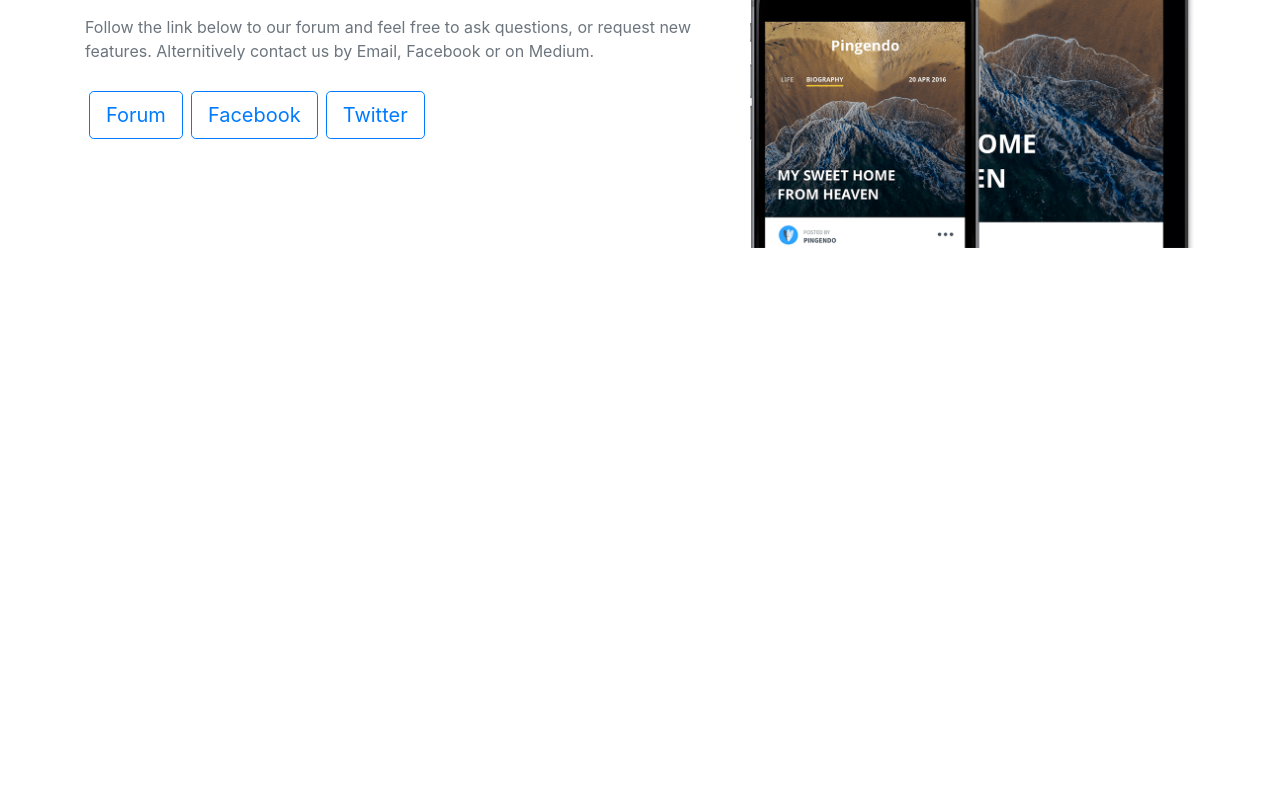
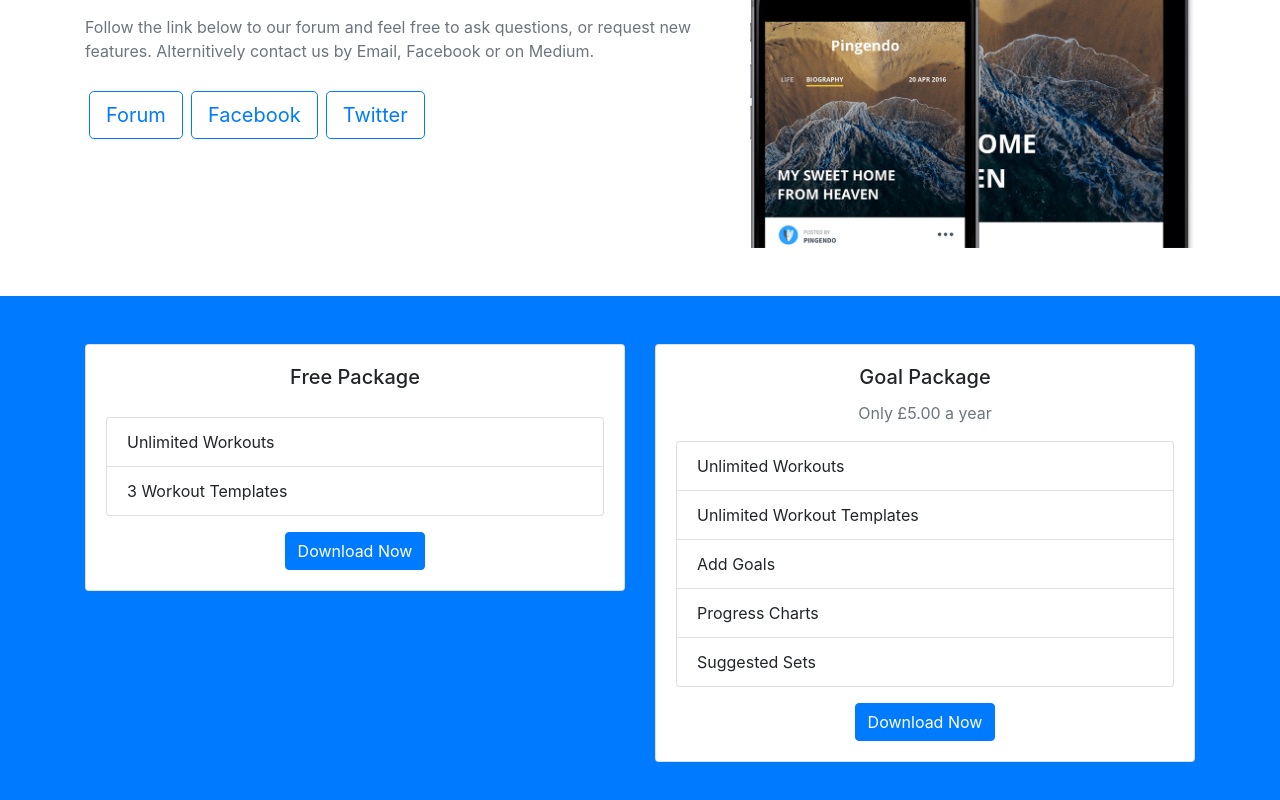
Before and after one commit to thomasleese/strive-frontend, a React (Create React App) app in the folder healthy-gym/: page / in a window 1280 px wide. Shown: the part 1785-2585 px from the top of the page. Before the commit the page ends 2081 px from the top, so only its background shows below. Built offline with nearby package versions, Linux system fonts and the light colour scheme.

Commit message:
add pricing pane to app

```diff
--- a/healthy-gym/src/App.css
+++ b/healthy-gym/src/App.css
@@ -30,3 +30,7 @@
     transform: rotate(360deg);
   }
 }
+
+:root {
+  --primary: rgba(0, 0, 0, 0);
+}
--- a/healthy-gym/src/App.js
+++ b/healthy-gym/src/App.js
@@ -3,6 +3,7 @@ import './App.css';
 import Navbar from './components/navbar/Navbar';
 import IntroPane from './components/IntroPane/IntroPane';
 import DescriptionPane from './components/DescriptionPane/DescriptionPane';
+import PricingPane from './components/PricingPane/PricingPane';
 
 class App extends Component {
   render() {
@@ -11,6 +12,7 @@ class App extends Component {
         <Navbar/>
         <IntroPane/>
         <DescriptionPane/>
+        <PricingPane/>
       </div>
     );
   }
--- /dev/null
+++ b/healthy-gym/src/components/PricingPane/PricingPane.js
@@ -0,0 +1,50 @@
+import React from 'react';
+
+
+function Card(props) {
+  return (
+    <div className="card">
+      <div className="card-body">
+        <h5 className="card-title">{props.title}</h5>
+        <span className='text-muted mb1'>{props.subtitle}</span>
+        <div className="card-text py-3">
+          {props.children}
+        </div>
+        <a href="#" className="btn btn-primary">{props.linkText}</a>
+      </div>
+    </div>
+  )
+}
+
+function PricingPane(props) {
+  return (
+    <div className="py-5 bg-primary" id="download">
+      <div className="container">
+        <div className="row">
+          <div className="col-sm-6">
+            <Card title="Free Package" linkText="Download Now">
+              <ul className='list-group text-left'>
+                <li className='list-group-item'>Unlimited Workouts</li>
+                <li className='list-group-item'>3 Workout Templates</li>
+              </ul>
+            </Card>
+          </div>
+          <div className="col-sm-6">
+            <Card title="Goal Package" linkText="Download Now" subtitle='Only £5.00 a year'>
+              <ul className='list-group text-left'>
+                <li className='list-group-item'>Unlimited Workouts</li>
+                <li className='list-group-item'>Unlimited Workout Templates</li>
+                <li className='list-group-item'>Add Goals</li>
+                <li className='list-group-item'>Progress Charts</li>
+                <li className='list-group-item'>Suggested Sets</li>
+              </ul>
+            </Card>
+          </div>
+        </div>
+      </div>
+    </div>
+  )
+}
+
+
+export default PricingPane
```
